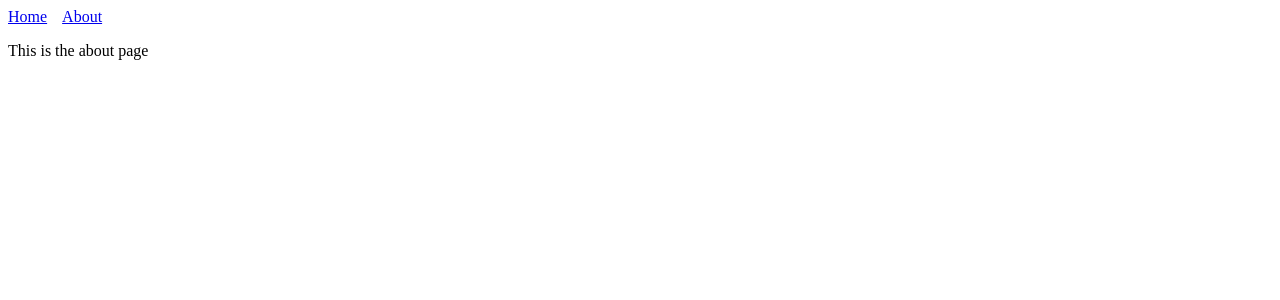
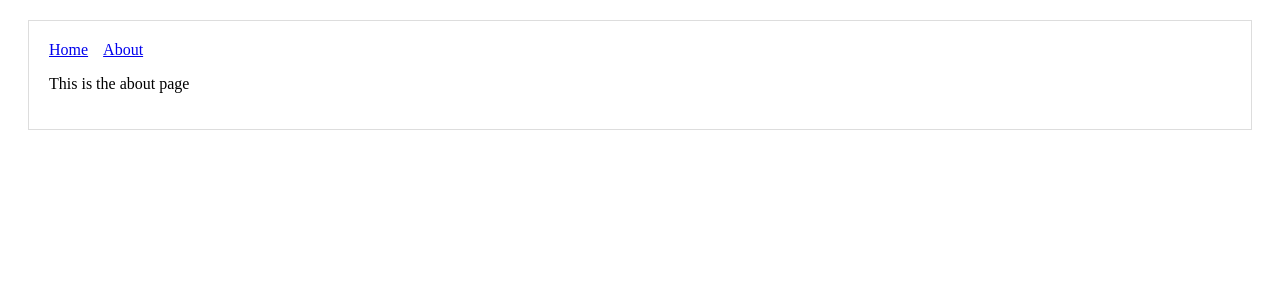
Before and after one commit to himankpathak/hello-next, a Next.js app: page /about in a window 1280 px wide. Shown: the top 300 px of the page. Built offline with nearby package versions, Linux system fonts and the light colour scheme.

Commit message:
added layout to pages

```diff
--- a/pages/about.js
+++ b/pages/about.js
@@ -1,10 +1,9 @@
-import Header from "../components/Header";
+import Layout from "../components/MyLayout";
 
 export default function about() {
   return (
-    <div>
-      <Header />
+    <Layout>
       <p>This is the about page</p>
-    </div>
+    </Layout>
   );
 }
```
Also changed, not shown: pages/index.js (+3 -4 lines).
